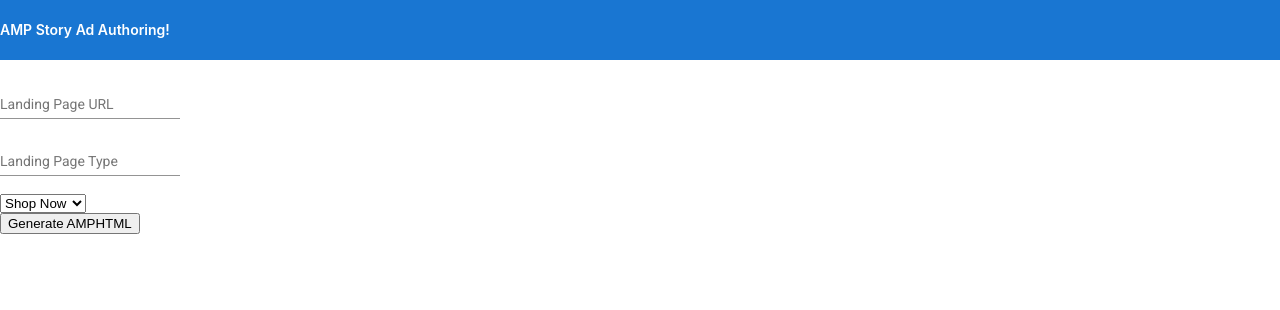
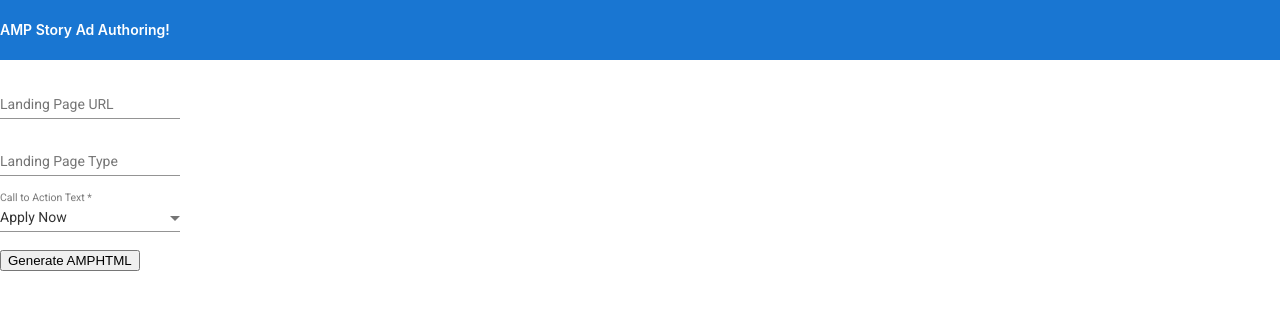
Before and after one commit to ryanfarrow/amp-story-ad-authoring-tool, an Angular app: page / in a window 1280 px wide. Shown: the top 310 px of the page. Built offline with nearby package versions, Linux system fonts and the light colour scheme.

Commit message:
added mat-select from material and used ngfor to view CTA options

```diff
--- a/src/app/ad-authoring/ad-authoring.component.html
+++ b/src/app/ad-authoring/ad-authoring.component.html
@@ -10,11 +10,17 @@
         <input matInput type="text" #landingType placeholder="Landing Page Type"/>
     </mat-form-field>
     <br>
-    <select #callToAction>
-        <option value="Shop Now">Shop Now</option>
-        <option value="Apply Now">Apply Now</option>
-        <option value="Book Now">Book Now</option>
-    </select>
+    <mat-form-field>
+        <mat-label>Call to Action Text</mat-label>
+        <!-- <mat-select #callToAction>
+            <mat-option *ngFor="let text of texts" [value]="text.value" >
+                {{text.value}}
+            </mat-option>
+        </mat-select> -->
+        <select matNativeControl required #callToAction>
+            <option *ngFor="let text of texts" [value]="text.value">{{text.value}}</option>
+        </select>
+    </mat-form-field>
     <br>
     <button (click)="addAdAuthoring(landingUrl.value, landingType.value, callToAction.value)">Generate AMPHTML</button>
 </div>
--- a/src/app/ad-authoring/ad-authoring.component.ts
+++ b/src/app/ad-authoring/ad-authoring.component.ts
@@ -2,6 +2,10 @@
 import { AdAuthoringService } from './ad-authoring.service'
 import { AdAuthoring } from './ad-authoring';
 import { Observable } from 'rxjs';
+
+interface Text {
+  value: string;
+}
 
 @Component({
   selector: 'app-ad-authoring',
@@ -9,6 +13,30 @@
   styleUrls: ['./ad-authoring.component.scss']
 })
 export class AdAuthoringComponent implements OnInit {
+
+  texts: Text[] = [
+    {value: "Apply Now"},
+    {value: "Book"},
+    {value: "Buy Tickets"},
+    {value: "Download"},
+    {value: "Explore Now"},
+    {value: "Get Now"},
+    {value: "Install Now"},
+    {value: "Listen Now"},
+    {value: "More"},
+    {value: "Open App"},
+    {value: "Order Now"},
+    {value: "Play"},
+    {value: "Read Now"},
+    {value: "Shop Now"},
+    {value: "Showtimes"},
+    {value: "Sign Up"},
+    {value: "Subscribe Now"},
+    {value: "Use App"},
+    {value: "View"},
+    {value: "Watch"},
+    {value: "Watch Episode"}
+  ];
 
   adAuthoringObs: Observable<ReadonlyArray<AdAuthoring>>
 
--- a/src/app/app.module.ts
+++ b/src/app/app.module.ts
@@ -20,6 +20,7 @@
 import { FormsModule } from '@angular/forms';
 import { MatInputModule } from '@angular/material/input';
 import {MatFormFieldModule} from '@angular/material/form-field';
+import {MatSelectModule} from '@angular/material/select';
 
 import {AppComponent} from './app.component';
 import { AdAuthoringComponent } from './ad-authoring/ad-authoring.component';
@@ -29,8 +30,8 @@
 
 @NgModule({
   declarations: [AppComponent, AdAuthoringComponent, TopBarComponent],
-  imports: [BrowserModule, FormsModule, BrowserAnimationsModule, MatInputModule, MatFormFieldModule],
-  exports: [MatInputModule, MatFormFieldModule],
+  imports: [BrowserModule, FormsModule, BrowserAnimationsModule, MatInputModule, MatFormFieldModule, MatSelectModule],
+  exports: [MatInputModule, MatFormFieldModule, MatSelectModule],
   providers: [AdAuthoringService],
   bootstrap: [AppComponent]
 })
```
